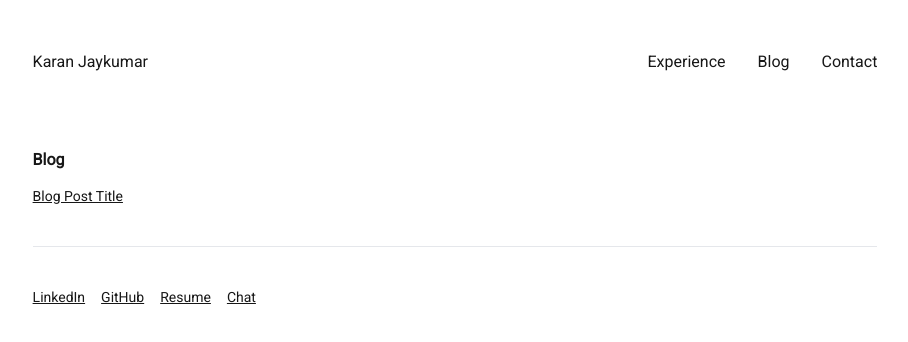
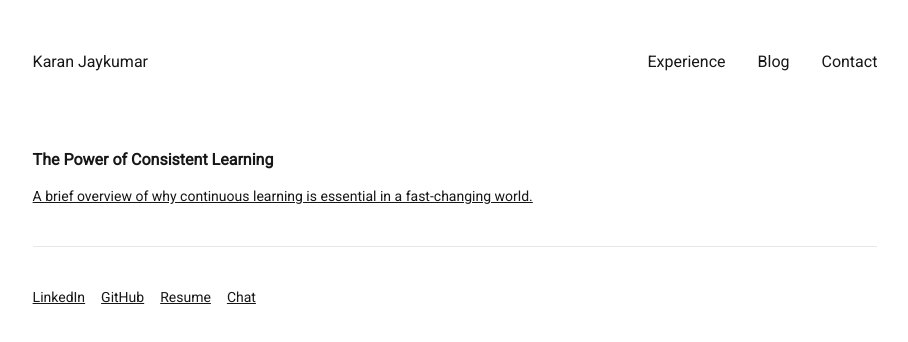
Before and after one commit to KaranJayakumar/portfolio, a Next.js app: page /blog in a window 1280 px wide. Shown: the top 342 px of the page, without its empty margins (185-1093 px from the left). Built offline with nearby package versions, Linux system fonts and the light colour scheme.

Commit message:
Add SSR blog rendering via files

```diff
--- /dev/null
+++ b/app/_components/blog/Blog.tsx
@@ -0,0 +1,66 @@
+"use server"
+import { promises as fs } from 'fs';
+import path from 'path'
+
+interface Blog{
+  title : string
+  description : string
+  content : string
+}
+
+interface ListItemProps{
+  title : string
+  description : string
+}
+export const BlogListItem = async ({title, description} : ListItemProps) => {
+  return (
+    <div>
+      <div className="font-bold flex-col py-[10px]" id="blog-title">
+        <p className="pb-[4px]">{title}</p>
+      </div>
+        <div className="font-normal flex-col text-sm" id="blog-list">
+          <p>
+            <a href="#" className="underline hover:text-gray-600">
+            {description}
+            </a>
+          </p>
+        </div>
+    </div>
+  )
+}
+
+export const BlogList = async () => {
+  const blogs = await loadBlogs()
+  return (
+    blogs.map((blog, index) => {
+        return (
+          <BlogListItem key={index} title ={blog.title} description={blog.description} />
+        )
+      }
+    )
+  )
+}
+
+async function loadBlogs() : Promise<Blog[]> {
+  try{
+    const files = await fs.readdir(process.cwd() + '/app/static/blogs')
+    const results = []
+    for(let i = 0; i < files.length; i++){
+      const file = files[i]
+      if(path.extname(file) == ".json"){
+         const fileContent = await fs.readFile(process.cwd() + '/app/static/blogs/' + file, 'utf8');
+         const blogData = JSON.parse(fileContent);
+         const blog : Blog = {
+           title : blogData.title,
+           description : blogData.description,
+           content : blogData.content,
+         }
+         results.push(blog)
+      }
+    }
+    return results
+  }catch(e){
+    console.error("Error retrieving blogs", e)
+    return []
+  }
+}
--- a/app/blog/page.tsx
+++ b/app/blog/page.tsx
@@ -1,16 +1,7 @@
+import { BlogList } from "../_components/blog/Blog";
+
 export default function Blog() {
   return (
-      <div>
-        <div className="font-bold flex-col py-[10px]" id="blog-title">
-          <p className="pb-[4px]">Blog</p>
-        </div>
-        <div className="font-normal flex-col text-sm" id="blog-list">
-          <p>
-            <a href="#" className="underline hover:text-gray-600">
-              Blog Post Title
-            </a>
-          </p>
-        </div>
-      </div>
+    <BlogList/>
   );
 }
--- /dev/null
+++ b/app/static/blogs/ai.json
@@ -0,0 +1,5 @@
+{
+  "title": "The Power of Consistent Learning",
+  "description": "A brief overview of why continuous learning is essential in a fast-changing world.",
+  "content": "In today’s rapidly evolving world, consistent learning is no longer optional—it is a necessity. By dedicating time each day to learning new skills or improving existing ones, individuals can stay relevant, adaptable, and confident. Whether through reading, online courses, or hands-on practice, continuous learning opens doors to personal growth and long-term success."
+}
```
Also changed, not shown: app/static/blogs/models.md (deleted).
